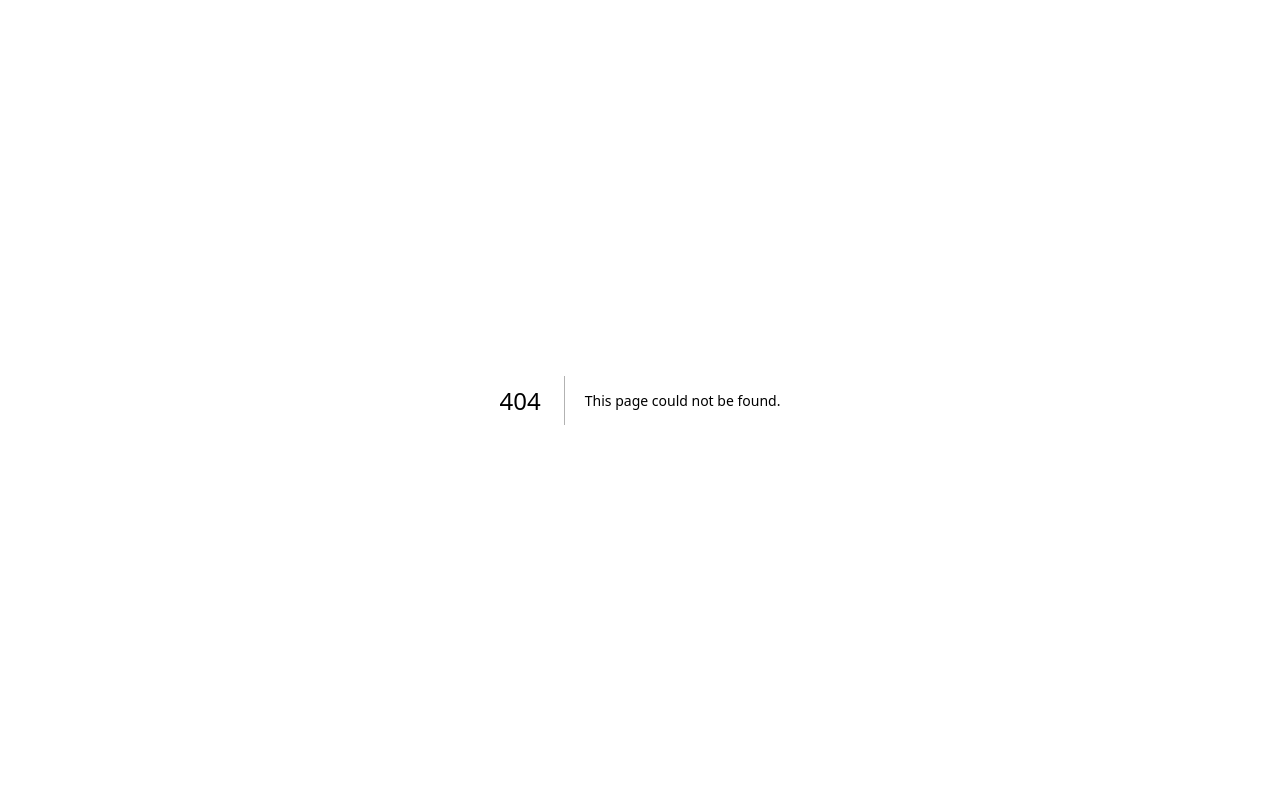
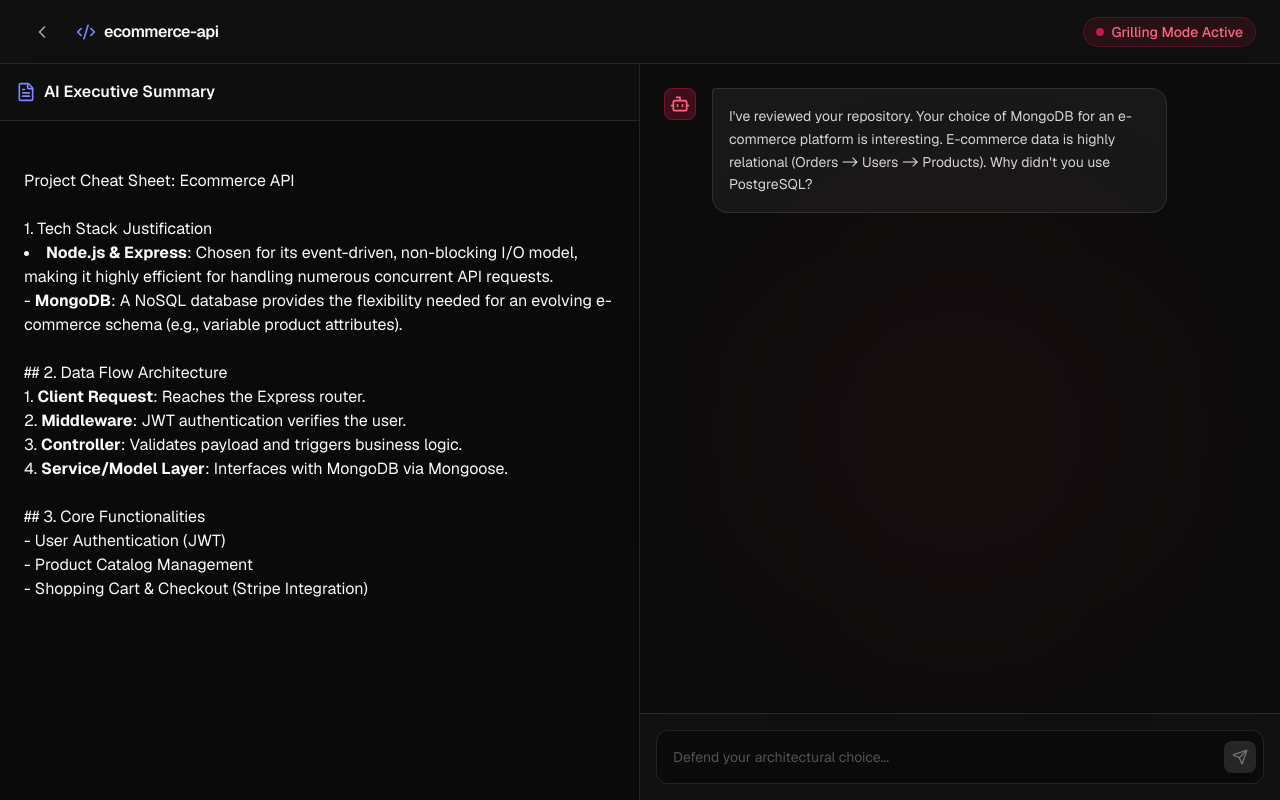
Before and after one commit to X-ImLucky-X/RepoWhisper, a Next.js app in the folder frontend/: page /repo/1 in a window 1280 px wide. Before the commit this address had no page. Built offline with nearby package versions, Linux system fonts and the light colour scheme.

Commit message:
Add frontend Chat UI split-screen layout

```diff
--- /dev/null
+++ b/frontend/src/app/repo/[id]/page.tsx
@@ -0,0 +1,149 @@
+"use client";
+
+import { useState, useRef, useEffect } from "react";
+import { motion } from "framer-motion";
+import { Bot, Send, User, ChevronLeft, FileText, Code2 } from "lucide-react";
+import Link from "next/link";
+import { useParams } from "next/navigation";
+
+// Dummy Cheat Sheet data since API is not fully hooked up with keys yet
+const dummyCheatSheet = `
+# Project Cheat Sheet: Ecommerce API
+
+## 1. Tech Stack Justification
+- **Node.js & Express**: Chosen for its event-driven, non-blocking I/O model, making it highly efficient for handling numerous concurrent API requests.
+- **MongoDB**: A NoSQL database provides the flexibility needed for an evolving e-commerce schema (e.g., variable product attributes).
+
+## 2. Data Flow Architecture
+1. **Client Request**: Reaches the Express router.
+2. **Middleware**: JWT authentication verifies the user.
+3. **Controller**: Validates payload and triggers business logic.
+4. **Service/Model Layer**: Interfaces with MongoDB via Mongoose.
+
+## 3. Core Functionalities
+- User Authentication (JWT)
+- Product Catalog Management
+- Shopping Cart & Checkout (Stripe Integration)
+`;
+
+export default function MockInterviewPage() {
+  const params = useParams();
+  const repoId = params?.id || "demo-id";
+
+  const [messages, setMessages] = useState([
+    { role: "AI", content: "I've reviewed your repository. Your choice of MongoDB for an e-commerce platform is interesting. E-commerce data is highly relational (Orders -> Users -> Products). Why didn't you use PostgreSQL?" }
+  ]);
+  const [input, setInput] = useState("");
+  const messagesEndRef = useRef<HTMLDivElement>(null);
+
+  const scrollToBottom = () => {
+    messagesEndRef.current?.scrollIntoView({ behavior: "smooth" });
+  };
+
+  useEffect(() => {
+    scrollToBottom();
+  }, [messages]);
+
+  const handleSend = (e: React.FormEvent) => {
+    e.preventDefault();
+    if (!input.trim()) return;
+
+    // Add user message
+    const newMessages = [...messages, { role: "USER", content: input }];
+    setMessages(newMessages);
+    setInput("");
+
+    // Simulate AI response
+    setTimeout(() => {
+      setMessages(prev => [...prev, {
+        role: "AI",
+        content: "That's a valid point regarding schema flexibility for variable product attributes, but you lose ACID compliance across multiple documents out of the box. How are you handling transaction rollbacks if a payment succeeds but inventory deduction fails?"
+      }]);
+    }, 1500);
+  };
+
+  return (
+    <div className="min-h-screen bg-neutral-950 text-neutral-50 flex flex-col font-sans">
+
+      {/* Top Navbar */}
+      <header className="h-16 border-b border-white/10 flex items-center justify-between px-6 shrink-0 bg-neutral-900/50 backdrop-blur-md">
+        <div className="flex items-center gap-4">
+          <Link href="/dashboard" className="p-2 hover:bg-white/10 rounded-lg transition-colors text-neutral-400 hover:text-white">
+            <ChevronLeft className="w-5 h-5" />
+          </Link>
+          <div className="flex items-center gap-2">
+            <Code2 className="w-5 h-5 text-indigo-400" />
+            <h1 className="font-semibold tracking-tight">ecommerce-api</h1>
+          </div>
+        </div>
+        <div className="text-sm px-3 py-1 bg-rose-500/10 text-rose-400 border border-rose-500/20 rounded-full flex items-center gap-2 font-medium">
+          <div className="w-2 h-2 rounded-full bg-rose-500 animate-pulse" />
+          Grilling Mode Active
+        </div>
+      </header>
+
+      {/* Main Split Layout */}
+      <main className="flex-1 flex flex-col lg:flex-row overflow-hidden">
+
+        {/* Left Panel: Cheat Sheet */}
+        <div className="w-full lg:w-1/2 border-r border-white/10 flex flex-col bg-neutral-950/50">
+          <div className="p-4 border-b border-white/10 flex items-center gap-2 bg-neutral-900/30">
+            <FileText className="w-5 h-5 text-indigo-400" />
+            <h2 className="font-semibold">AI Executive Summary</h2>
+          </div>
+          <div className="flex-1 overflow-y-auto p-6 prose prose-invert prose-indigo max-w-none">
+            {/* Simple Markdown Renderer simulation */}
+            <div dangerouslySetInnerHTML={{ __html: dummyCheatSheet.replace(/\n/g, '<br/>').replace(/## (.*)/g, '<h2>$1</h2>').replace(/# (.*)/g, '<h1>$1</h1>').replace(/\*\*(.*?)\*\*/g, '<strong>$1</strong>').replace(/- (.*)/g, '<li>$1</li>') }} />
+          </div>
+        </div>
+
+        {/* Right Panel: Chat Interface */}
+        <div className="w-full lg:w-1/2 flex flex-col bg-neutral-900/20 relative">
+
+          <div className="absolute top-1/2 left-1/2 -translate-x-1/2 -translate-y-1/2 w-96 h-96 bg-rose-500/5 rounded-full blur-[100px] pointer-events-none" />
+
+          {/* Chat Messages */}
+          <div className="flex-1 overflow-y-auto p-6 space-y-6">
+            {messages.map((msg, idx) => (
+              <motion.div
+                initial={{ opacity: 0, y: 10 }}
+                animate={{ opacity: 1, y: 0 }}
+                key={idx}
+                className={`flex gap-4 max-w-[85%] ${msg.role === "USER" ? "ml-auto flex-row-reverse" : ""}`}
+              >
+                <div className={`w-8 h-8 rounded-lg shrink-0 flex items-center justify-center ${msg.role === "USER" ? "bg-indigo-500 text-white" : "bg-rose-500/20 text-rose-400 border border-rose-500/30"}`}>
+                  {msg.role === "USER" ? <User className="w-5 h-5" /> : <Bot className="w-5 h-5" />}
+                </div>
+                <div className={`p-4 rounded-2xl text-sm leading-relaxed ${msg.role === "USER" ? "bg-indigo-500 text-white rounded-tr-sm" : "bg-white/5 border border-white/10 text-neutral-300 rounded-tl-sm"}`}>
+                  {msg.content}
+                </div>
+              </motion.div>
+            ))}
+            <div ref={messagesEndRef} />
+          </div>
+
+          {/* Chat Input */}
+          <div className="p-4 bg-neutral-900/50 border-t border-white/10 backdrop-blur-md">
+            <form onSubmit={handleSend} className="relative flex items-center">
+              <input
+                type="text"
+                value={input}
+                onChange={(e) => setInput(e.target.value)}
+                placeholder="Defend your architectural choice..."
+                className="w-full pl-4 pr-12 py-4 bg-neutral-950 border border-white/10 rounded-xl text-sm focus:outline-none focus:border-indigo-500 focus:ring-1 focus:ring-indigo-500 transition-all placeholder:text-neutral-600"
+              />
+              <button
+                type="submit"
+                disabled={!input.trim()}
+                className="absolute right-2 p-2 bg-indigo-500 hover:bg-indigo-600 disabled:bg-neutral-800 disabled:text-neutral-500 text-white rounded-lg transition-colors"
+              >
+                <Send className="w-4 h-4" />
+              </button>
+            </form>
+          </div>
+
+        </div>
+      </main>
+    </div>
+  );
+}
```
